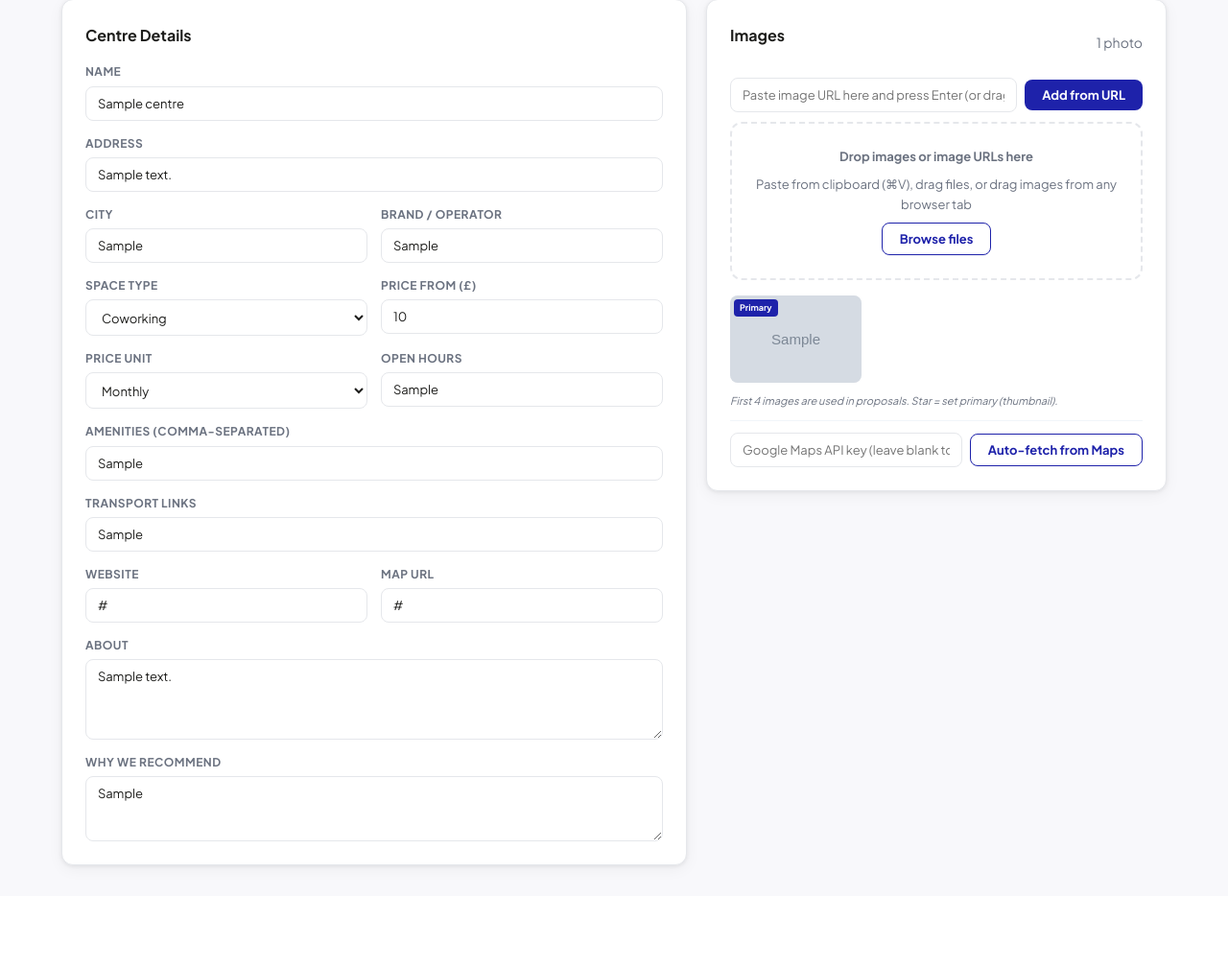
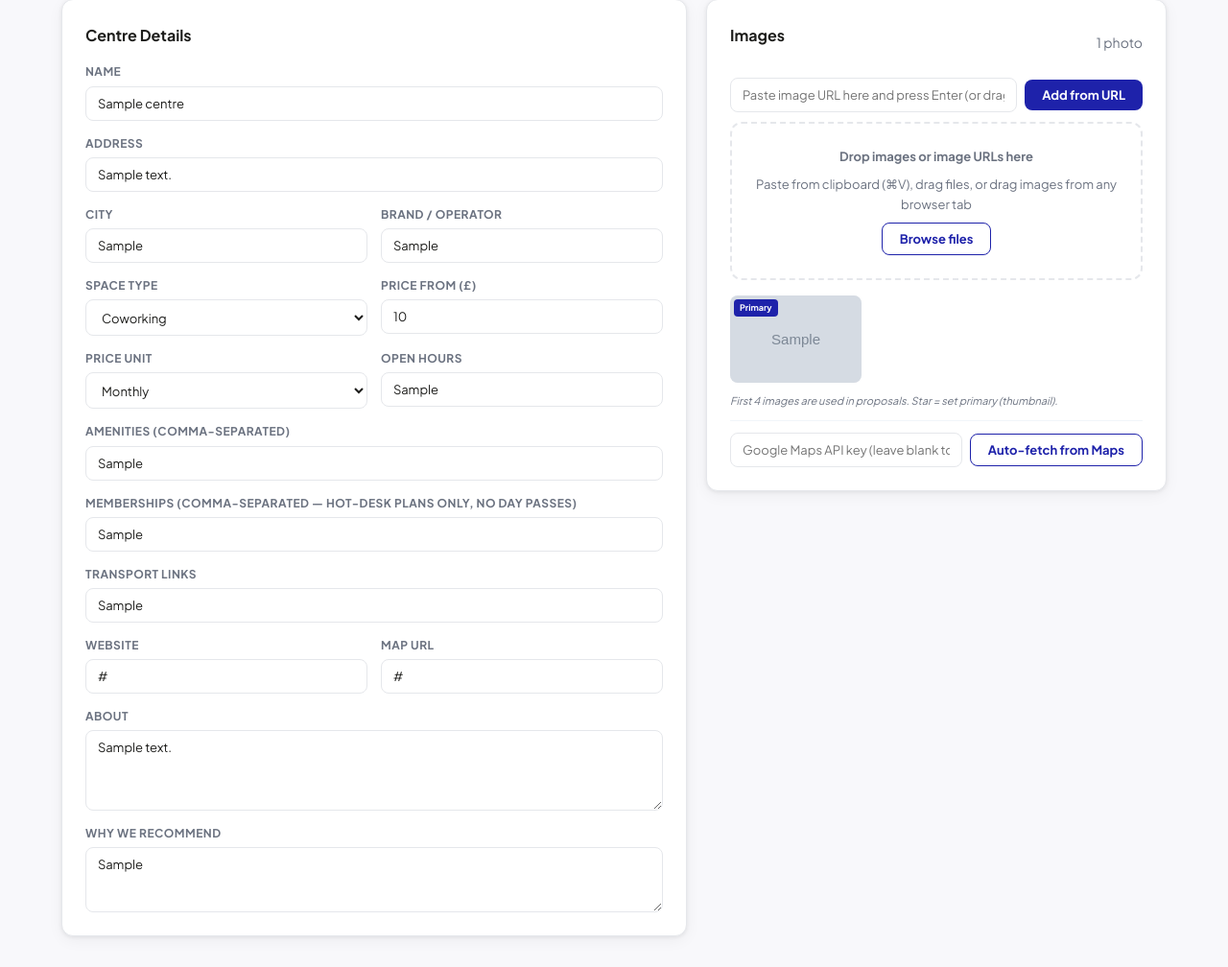
Before and after one commit to ritvizzzz/Proposal-Tool, a Flask app: page /centres/1 in a window 1280 px wide. Shown: the part 212-1220 px from the top of the page at 96% size. Before the commit the page ends 1119 px from the top, so only its background shows below. Run offline with Flask 3, Linux system fonts and the light colour scheme; tables that the repository leaves empty hold one stand-in row (values such as "Sample post"); grey boxes marked "Sample" are stand-in pictures.

Commit message:
Add a Memberships field for hot-desk plans, separate from amenities
Centres can now list their recurring hot-desk membership plans (e.g.
"5 days/month - £99", "Unlimited - £199"), distinct from one-off day
passes which aren't tracked. Same comma-separated convention as the
existing amenities field, editable from both the add-centre and
centre-detail forms.

```diff
--- a/app.py
+++ b/app.py
@@ -149,6 +149,10 @@ def init_db():
             conn.execute("ALTER TABLE centres ADD COLUMN lat REAL")
         if 'lng' not in cols:
             conn.execute("ALTER TABLE centres ADD COLUMN lng REAL")
+        if 'memberships' not in cols:
+            # Hot-desk membership plans (e.g. "5 days/month - £99", "Unlimited - £199"),
+            # deliberately separate from amenities — day passes are excluded on purpose.
+            conn.execute("ALTER TABLE centres ADD COLUMN memberships TEXT")
     # migrate: add new columns to share_links if missing
     with get_db() as conn:
         for col_def in ['client_email TEXT', 'client_phone TEXT', 'canonical_ids TEXT', 'personalised_message TEXT', 'recommended_ids TEXT']:
@@ -554,6 +558,12 @@ def centre_add():
             json.loads(amenities)
         except:
             amenities = json.dumps([a.strip() for a in amenities.split(',') if a.strip()])
+    memberships = data.get('memberships', '[]')
+    if isinstance(memberships, str):
+        try:
+            json.loads(memberships)
+        except:
+            memberships = json.dumps([m.strip() for m in memberships.split(',') if m.strip()])
     lat, lng = data.get('lat'), data.get('lng')
     if lat in (None, '') or lng in (None, ''):
         # No coordinates supplied — geocode the address so the centre can be
@@ -563,21 +573,26 @@ def centre_add():
         lat, lng = float(lat), float(lng)
     with get_db() as conn:
         cur = conn.execute('''INSERT INTO centres
-            (name,address,city,about,space_type,brand,price_from,price_unit,open_hours,amenities,transport,website,map_url,why_recommend,source,lat,lng)
-            VALUES (?,?,?,?,?,?,?,?,?,?,?,?,?,?,?,?,?)''',
+            (name,address,city,about,space_type,brand,price_from,price_unit,open_hours,amenities,transport,website,map_url,why_recommend,source,lat,lng,memberships)
+            VALUES (?,?,?,?,?,?,?,?,?,?,?,?,?,?,?,?,?,?)''',
             (data.get('name'), data.get('address'), data.get('city'),
              data.get('about'), data.get('space_type'), data.get('brand'),
              data.get('price_from') or None, data.get('price_unit','MONTHLY'),
              data.get('open_hours','9:00 AM – 6:00 PM'),
              amenities, data.get('transport'), data.get('website'),
-             data.get('map_url'), data.get('why_recommend'), 'manual', lat, lng))
+             data.get('map_url'), data.get('why_recommend'), 'manual', lat, lng, memberships))
         return jsonify({'id': cur.lastrowid, 'ok': True, 'lat': lat, 'lng': lng})
 
 @app.route('/centres/<int:cid>/update', methods=['POST'])
 def centre_update(cid):
     data = request.json or request.form
+    if 'memberships' in data and isinstance(data['memberships'], str):
+        try:
+            json.loads(data['memberships'])
+        except:
+            data['memberships'] = json.dumps([m.strip() for m in data['memberships'].split(',') if m.strip()])
     fields = ['name','address','city','about','space_type','brand','price_from','price_unit',
-              'open_hours','amenities','transport','website','map_url','why_recommend','lat','lng']
+              'open_hours','amenities','transport','website','map_url','why_recommend','lat','lng','memberships']
     sets = ', '.join(f'{f}=?' for f in fields if f in data)
     vals = [data[f] for f in fields if f in data] + [cid]
     if sets:
--- a/templates/centre_detail.html
+++ b/templates/centre_detail.html
@@ -61,6 +61,10 @@
       <div class="form-group full-width">
         <label>Amenities (comma-separated)</label>
         <input class="input" id="f_amenities" value="{{ centre.amenities | replace('[','') | replace(']','') | replace('"','') | replace("'",'') }}">
+      </div>
+      <div class="form-group full-width">
+        <label>Memberships (comma-separated — hot-desk plans only, no day passes)</label>
+        <input class="input" id="f_memberships" placeholder="5 days/month - £99, 10 days/month - £149, Unlimited - £199" value="{{ centre.memberships | replace('[','') | replace(']','') | replace('"','') | replace("'",'') }}">
       </div>
       <div class="form-group full-width">
         <label>Transport Links</label>
@@ -153,6 +157,7 @@ async function saveChanges() {
     price_unit: document.getElementById('f_price_unit').value,
     open_hours: document.getElementById('f_hours').value,
     amenities: JSON.stringify(document.getElementById('f_amenities').value.split(',').map(a=>a.trim()).filter(Boolean)),
+    memberships: JSON.stringify(document.getElementById('f_memberships').value.split(',').map(a=>a.trim()).filter(Boolean)),
     transport: document.getElementById('f_transport').value,
     website: document.getElementById('f_website').value,
     map_url: document.getElementById('f_map_url').value,
```
Also changed, not shown: templates/centres.html (+7 -1 lines).
